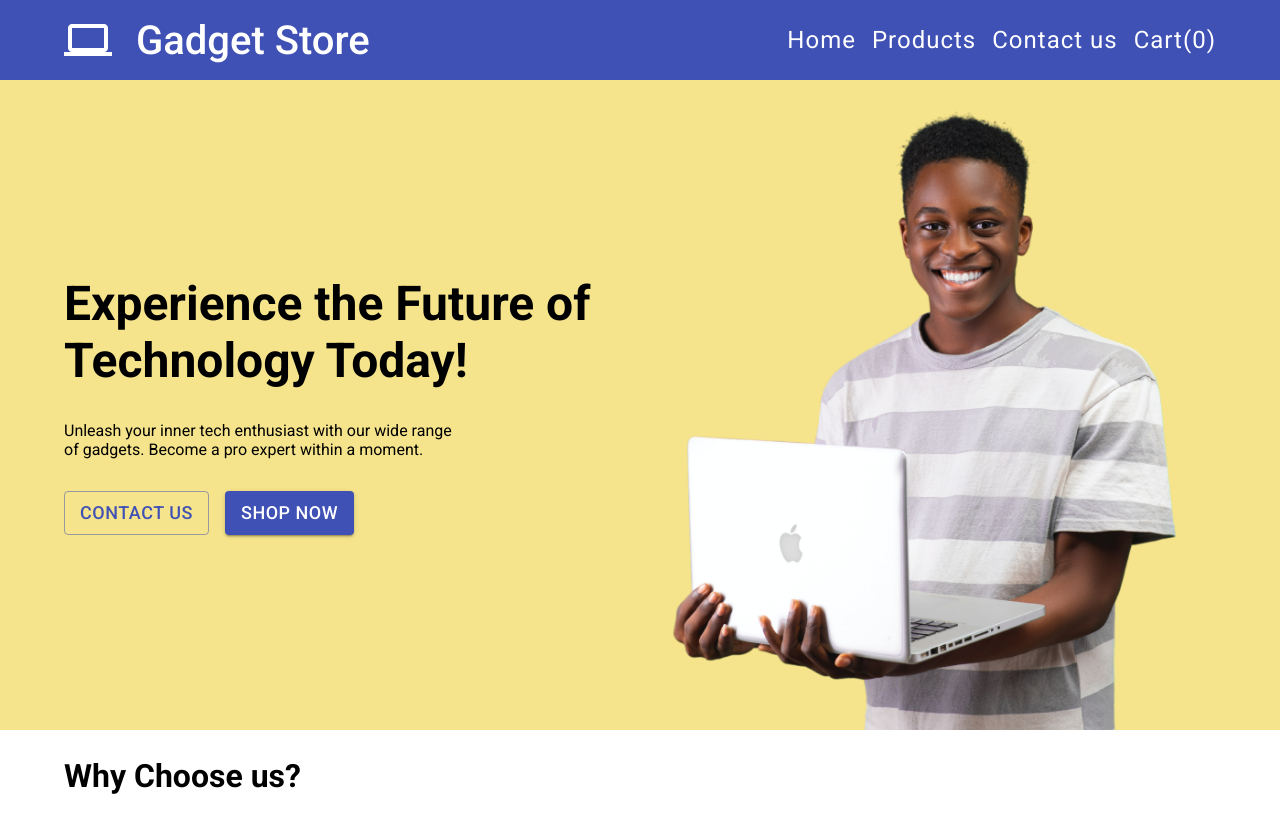
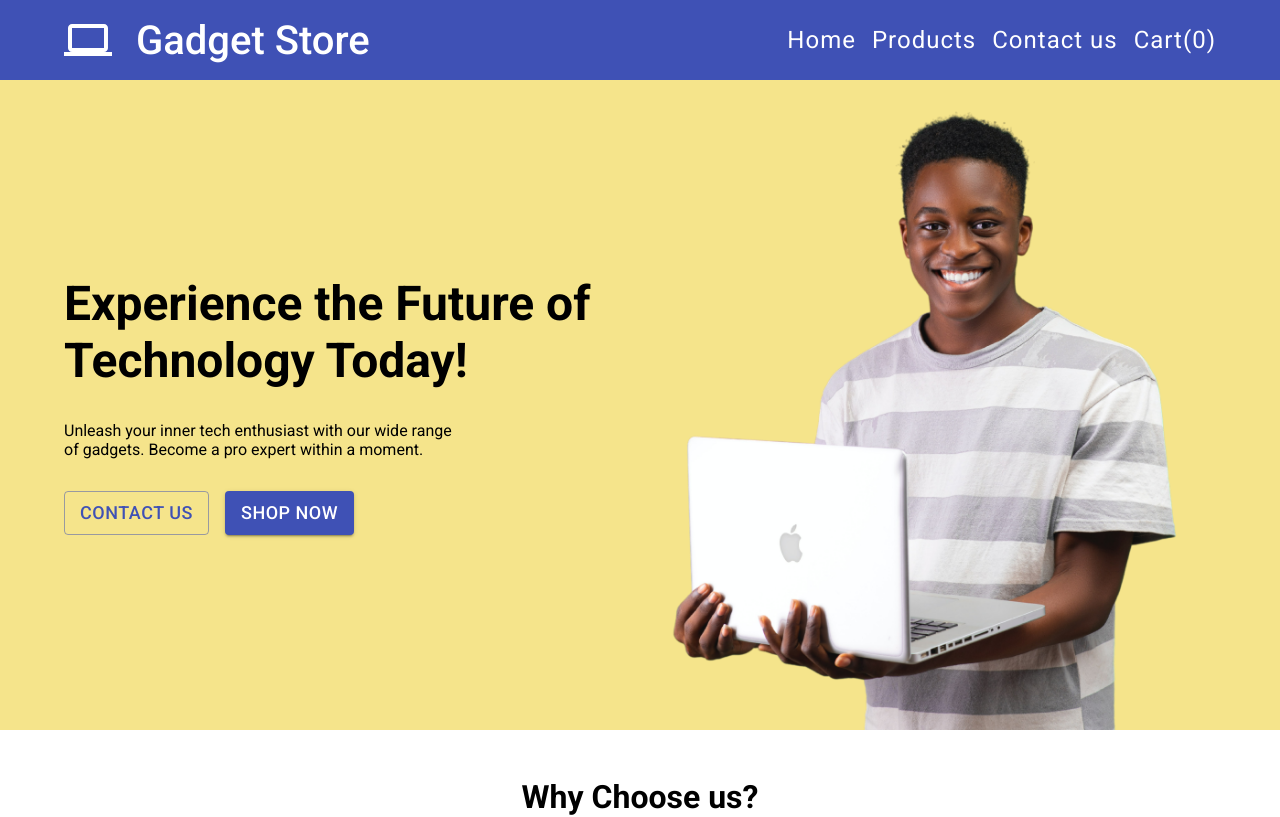
Before and after one commit to Emiils-T/gadget-store, a React (Vite) app: page / in a window 1280 px wide. Shown: the top 817 px of the page. Built offline with nearby package versions, Linux system fonts and the light colour scheme.

Commit message:
card edit

```diff
--- a/package.json
+++ b/package.json
@@ -18,7 +18,8 @@
     "json-server": "^1.0.0-beta.15",
     "react": "^19.2.8",
     "react-dom": "^19.2.8",
-    "react-redux": "^9.3.0"
+    "react-redux": "^9.3.0",
+    "react-router-dom": "^7.18.2"
   },
   "devDependencies": {
     "@eslint/js": "^10.0.1",
--- a/src/index.css
+++ b/src/index.css
@@ -114,7 +114,7 @@ main {
   text-align: center;
   justify-content: space-evenly;
 }
-.feature-title {
+.card-title {
   margin: 3rem auto;
   text-align: center;
 }
```
Also changed, not shown: 1 other file (tests, documents, lock files or other folders).
